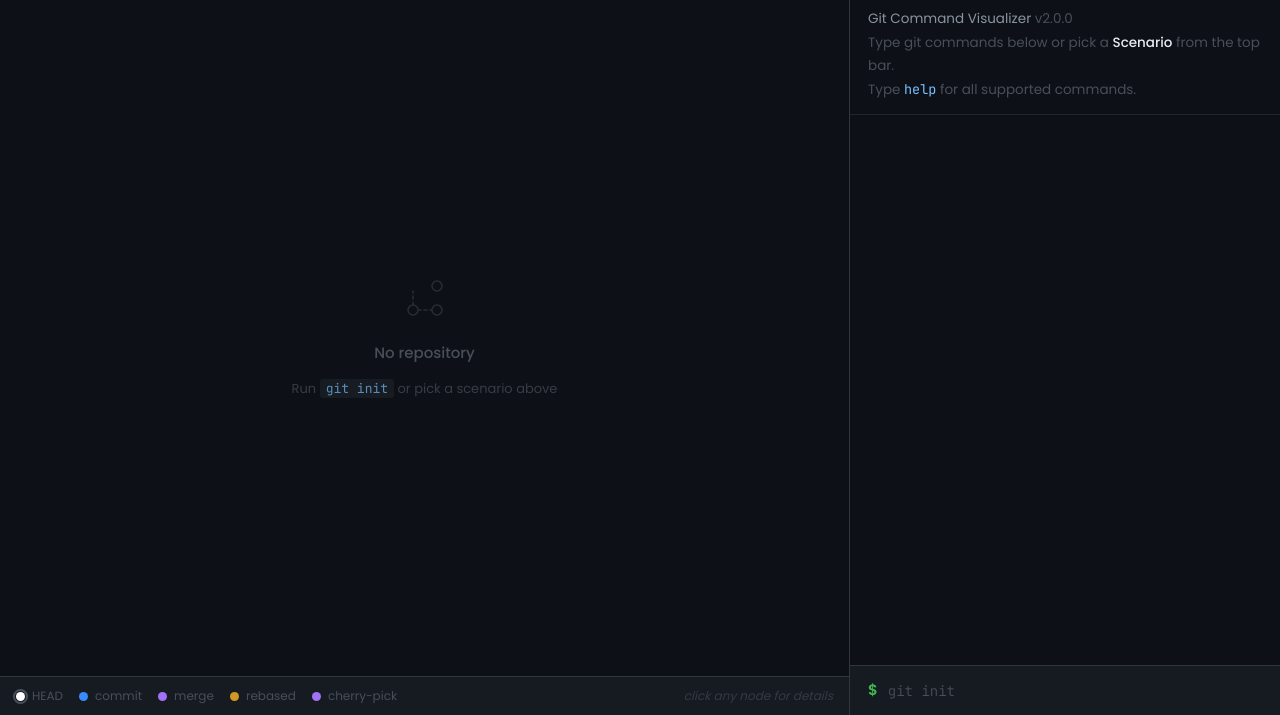
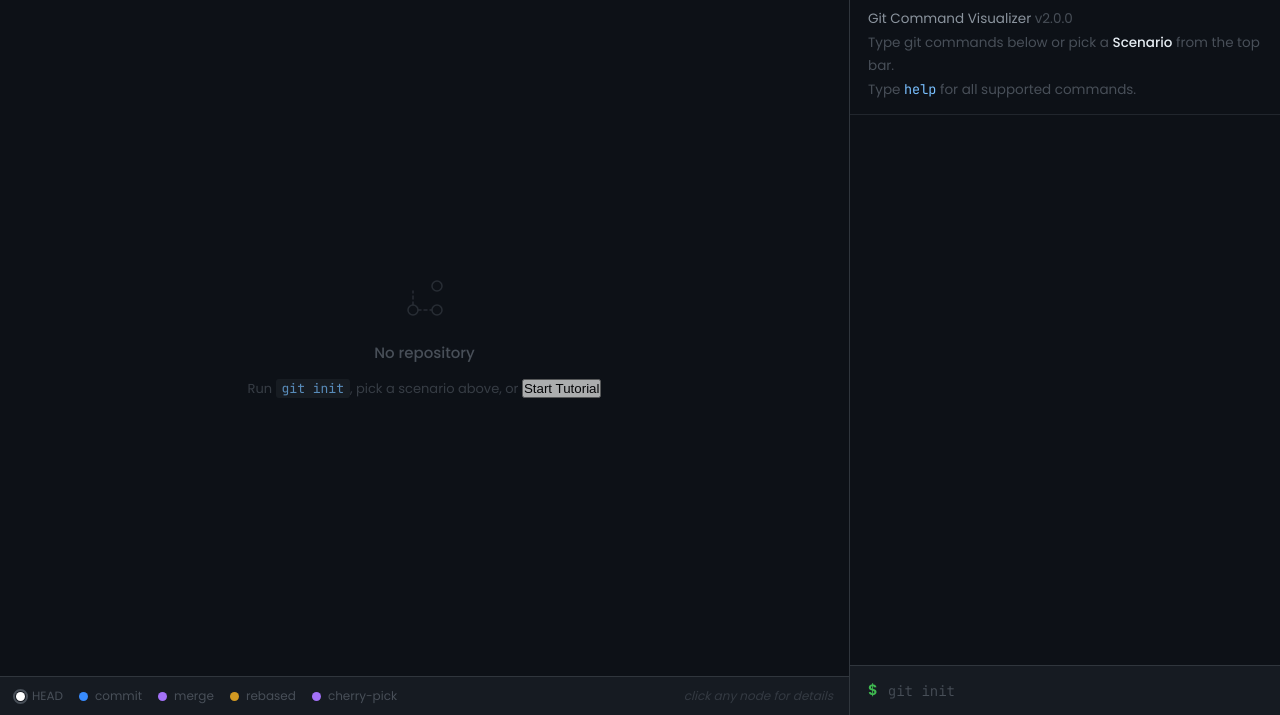
Before and after one commit to anjisha616/GIT_COMMAND_VISUALIZER, a plain HTML site: page index.html in a window 1280 px wide. Shown: the part 85-800 px from the top of the page. Drawn offline with Linux system fonts and the light colour scheme.

Commit message:
feat: add tutorial button and onboarding panel for new users

```diff
--- a/index.html
+++ b/index.html
@@ -76,7 +76,8 @@
             </svg>
           </div>
           <p class="graph-empty-title">No repository</p>
-          <p class="graph-empty-hint">Run <code>git init</code> or pick a scenario above</p>
+          <p class="graph-empty-hint">Run <code>git init</code>, pick a scenario above, or <button id="start-tutorial-btn" class="onboard-btn">Start Tutorial</button></p>
+          <div id="onboarding-panel" class="onboarding-panel" style="display:none;"></div>
         </div>
 
         <!-- COMMIT DETAIL PANEL (overlay inside viewport) -->
```
